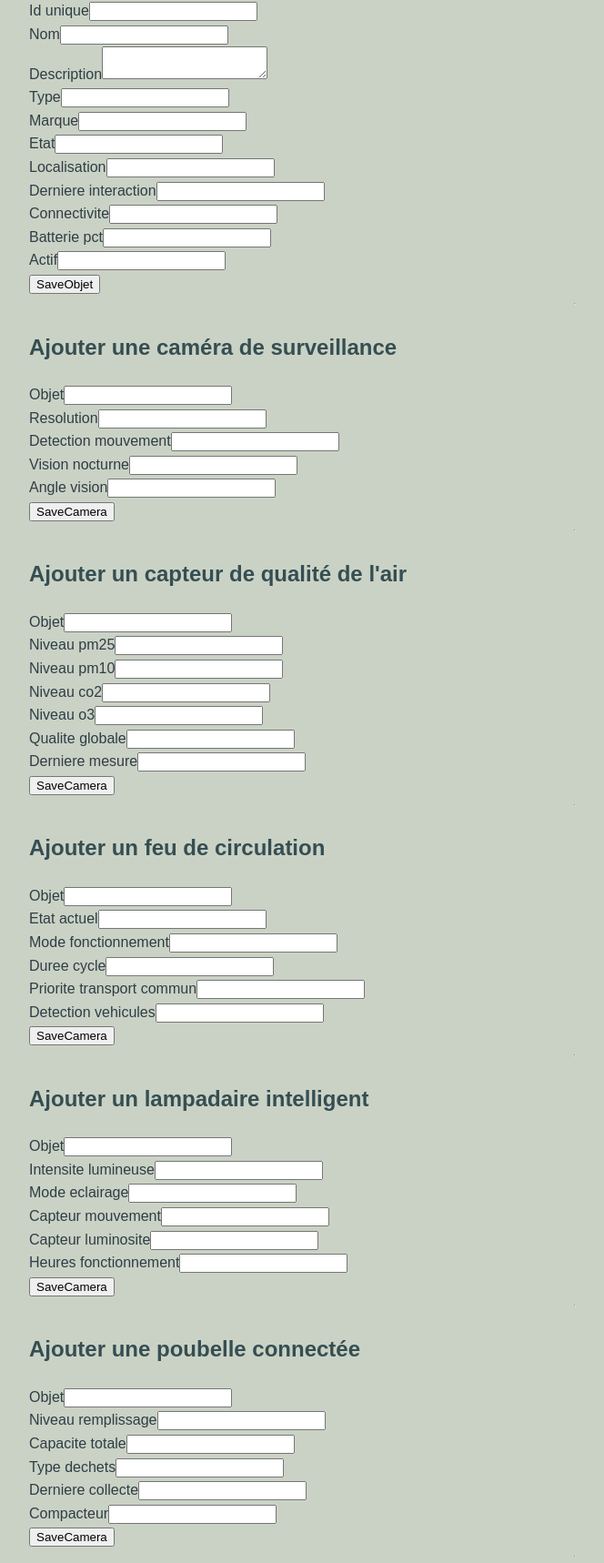
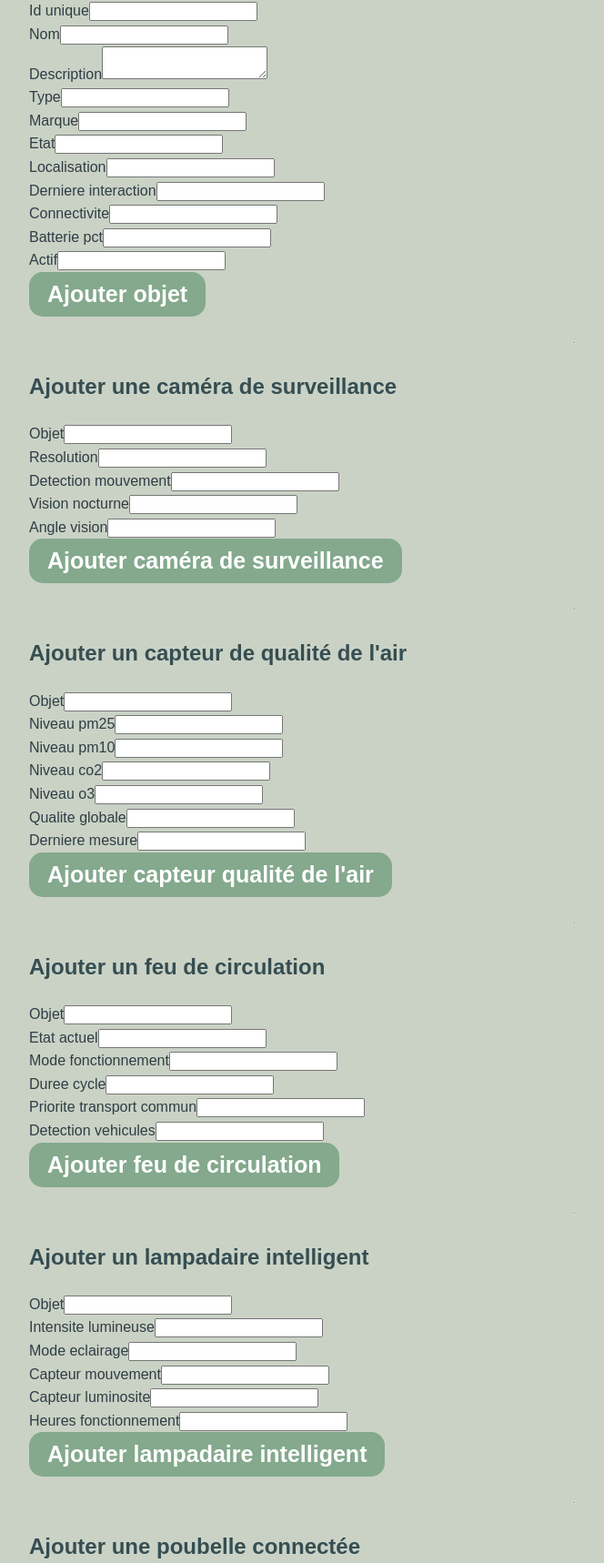
Before and after one commit to Myri23/Valmont, a Symfony app: template templates/home/ajouter_objets.html.twig in a window 1280 px wide. Shown: the part 202-1920 px from the top of the page at 91% size, without its empty margins (8-672 px from the left). Run offline with Twig, Linux system fonts and the light colour scheme; the template is opened without the code that fills it, so the values that code supplies are empty; form fields are guessed from the names that the template uses; style sheets or scripts are compiled from the project's sources; some libraries are stand-ins or nearby versions.

Commit message:
ajouter_objets modifié

```diff
--- a/templates/home/ajouter_objets.html.twig
+++ b/templates/home/ajouter_objets.html.twig
@@ -62,9 +62,7 @@
             {{ form_row(form.connectivite) }}
             {{ form_row(form.batteriePct) }}
             {{ form_row(form.actif) }}
-            <div class="text-center mt-3">
-                    {{ form_row(form_parking.saveObjet) }}
-            </div>
+            <button type="submit" class="btn btn-primary">Ajouter objet</button>
         {{ form_end(form) }}
 
         <hr>
@@ -76,9 +74,7 @@
             {{ form_row(form_camera.detection_mouvement) }}
             {{ form_row(form_camera.vision_nocturne) }}
             {{ form_row(form_camera.angle_vision) }}
-            <div class="text-center mt-3">
-                    {{ form_row(form_parking.saveCamera) }}
-            </div>
+            <button type="submit" class="btn btn-primary">Ajouter caméra de surveillance</button>
         {{ form_end(form_camera) }}
 
         <hr>
@@ -92,9 +88,7 @@
             {{ form_row(form_capteur_qualite_air.niveauO3) }}
             {{ form_row(form_capteur_qualite_air.qualiteGlobale) }}
             {{ form_row(form_capteur_qualite_air.derniereMesure) }}
-            <div class="text-center mt-3">
-                    {{ form_row(form_parking.saveCamera) }}
-            </div>
+            <button type="submit" class="btn btn-primary">Ajouter capteur qualité de l'air</button>
         {{ form_end(form_capteur_qualite_air) }}
 
         <hr>
@@ -107,9 +101,7 @@
             {{ form_row(form_feu.dureeCycle) }}
             {{ form_row(form_feu.prioriteTransportCommun) }}
             {{ form_row(form_feu.detectionVehicules) }}
-            <div class="text-center mt-3">
-                    {{ form_row(form_parking.saveCamera) }}
-            </div>
+            <button type="submit" class="btn btn-primary">Ajouter feu de circulation</button>
         {{ form_end(form_feu) }}
 
         <hr>
@@ -122,9 +114,7 @@
             {{ form_row(form_lampadaire.capteurMouvement) }}
             {{ form_row(form_lampadaire.capteurLuminosite) }}
             {{ form_row(form_lampadaire.heuresFonctionnement) }}
-            <div class="text-center mt-3">
-                    {{ form_row(form_parking.saveCamera) }}
-            </div>
+            <button type="submit" class="btn btn-primary">Ajouter lampadaire intelligent</button>
         {{ form_end(form_lampadaire) }}
 
         <hr>
@@ -137,9 +127,7 @@
             {{ form_row(form_poubelle.typeDechets) }}
             {{ form_row(form_poubelle.derniereCollecte) }}
             {{ form_row(form_poubelle.compacteur) }}
-            <div class="text-center mt-3">
-                    {{ form_row(form_parking.saveCamera) }}
-            </div>
+            <button type="submit" class="btn btn-primary">Ajouter poubelle connectée</button>
         {{ form_end(form_poubelle) }}
 
         <hr>
```
